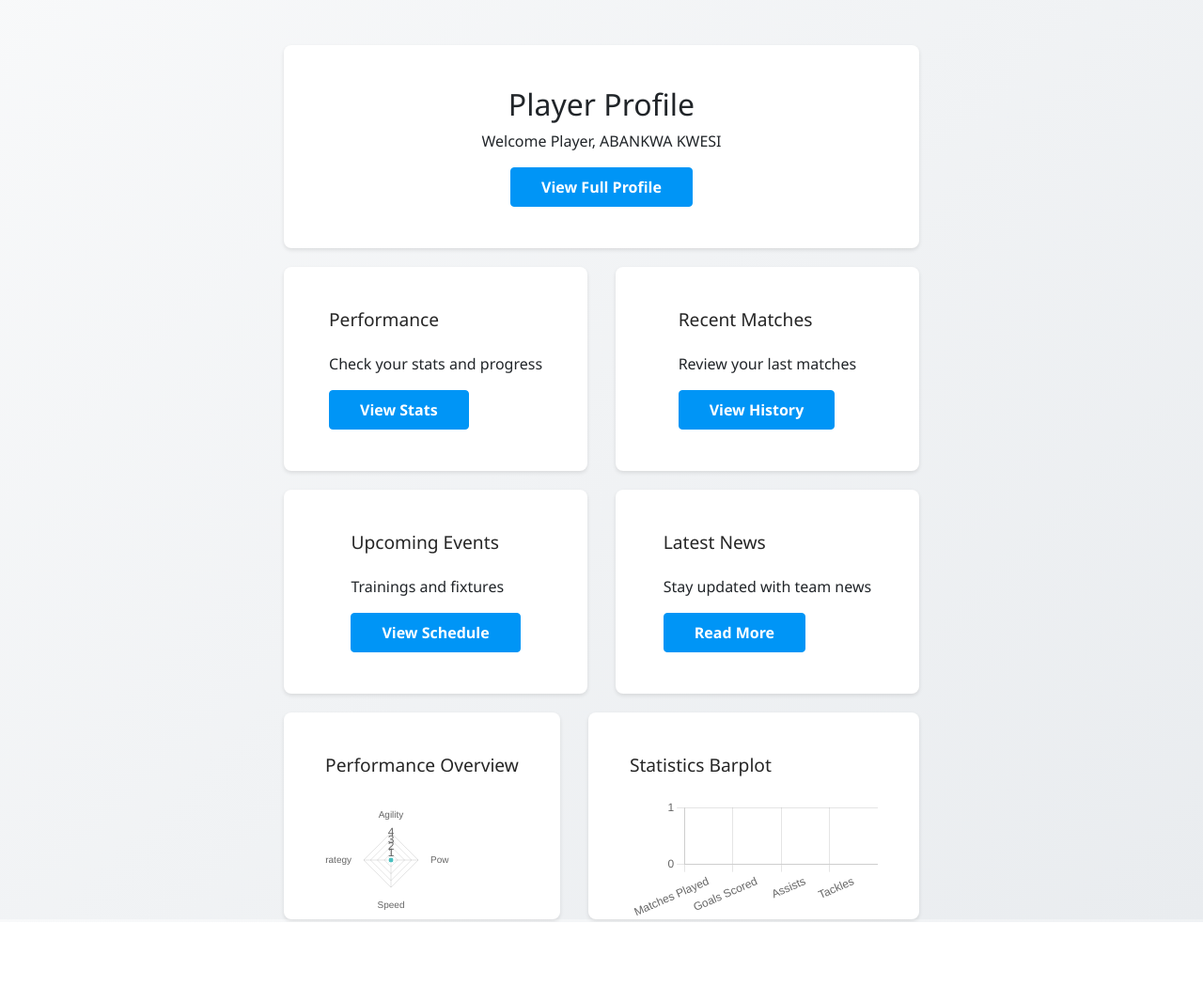
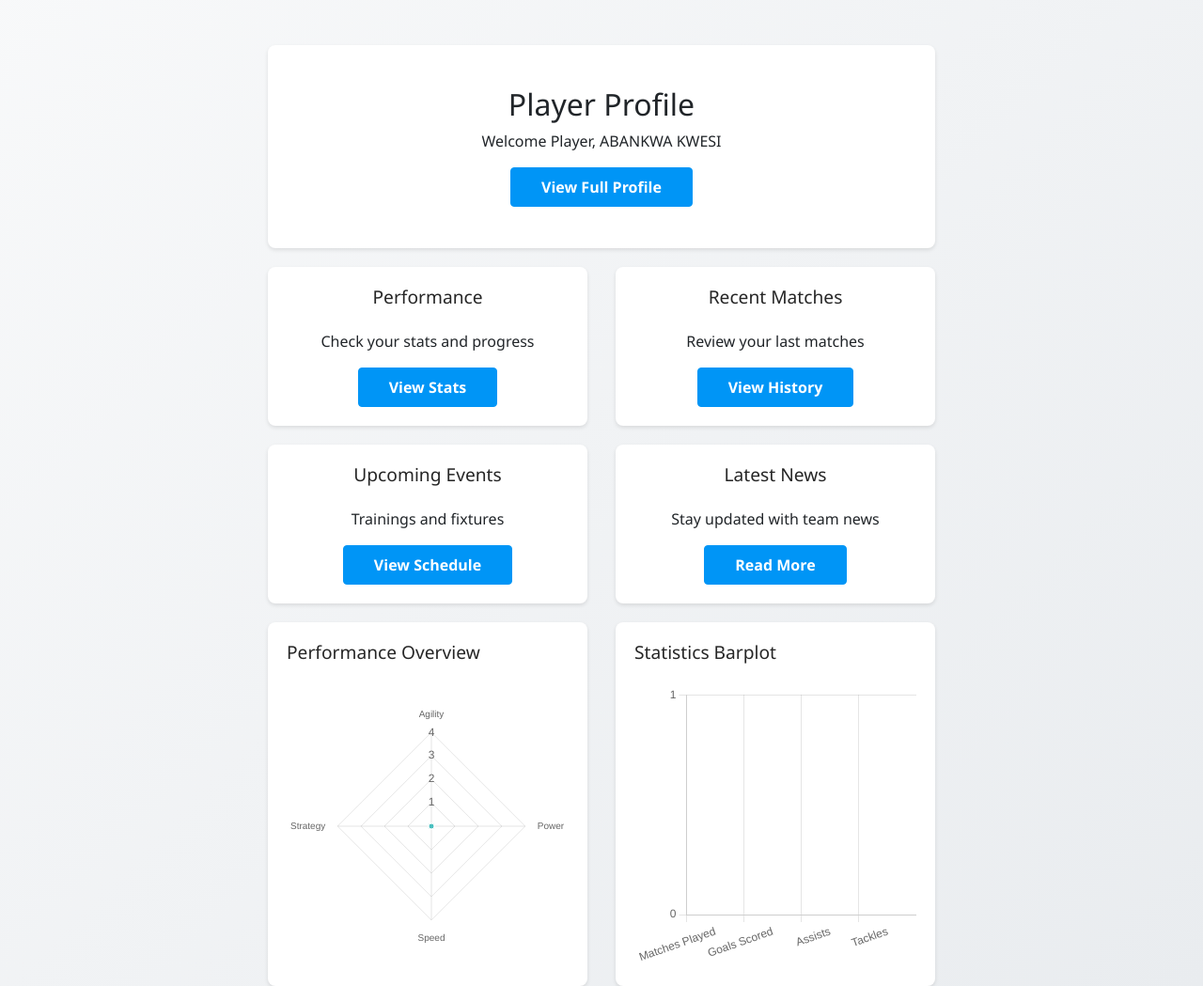
Before and after one commit to AmarantosPagiavlas03/Self-Project, a Django app: page /scout_app/player_dashboard/2/ in a window 1280 px wide. Shown: the part 56-1105 px from the top of the page at 94% size. Before the commit the page ends 1037 px from the top, so only its background shows below. Run offline with Django 5.2, Linux system fonts and the light colour scheme; a user stored in the database is signed in; data comes from the database, SQL or seed files in the repository; some libraries are stand-ins or nearby versions.

Commit message:
Centering elements

```diff
--- a/django_scout/scout_project/scout_app/static/styles.css
+++ b/django_scout/scout_project/scout_app/static/styles.css
@@ -556,7 +556,6 @@ body {
     width: 100%; /* Equivalent to col-md-8 */
     padding-right: 15px;
     padding-left: 15px;
-    max-height: 230px;
 }
 
 .card_container__row {
@@ -578,7 +577,10 @@ body {
     border-radius: 8px;
     box-shadow: 0 2px 4px rgba(0, 0, 0, 0.1);
     background-color: #ffffff;
-    max-height: 220px;
+}
+
+.card_dashboard__only{
+    display: contents;
 }
 
 .card_dashboard__title {
@@ -619,6 +621,8 @@ body {
     background-color: var(--secondary-color);
 }
 
-.chartContainer {
+.card_dashboard__chart_container {
     width: 100%;
+    max-width: 500px; /* Adjust as needed */
+    margin: 0 auto;
 }
--- a/django_scout/scout_project/scout_app/templates/player_dashboard.html
+++ b/django_scout/scout_project/scout_app/templates/player_dashboard.html
@@ -32,7 +32,7 @@
                     <!-- Performance Card -->
                     <div class="card_container__column">
                         <div class="card_dashboard">
-                            <div class="card-body p-4">
+                            <div class="card_dashboard__only">
                                 <h5 class="card-title">Performance</h5>
                                 <p>Check your stats and progress</p>
                                 <a href="{% url 'statistics' %}" class="btn btn-primary">View Stats</a>
@@ -43,7 +43,7 @@
                     <!-- Match History Card -->
                     <div class="card_container__column">
                         <div class="card_dashboard">
-                            <div class="card-body p-4">
+                            <div class="card_dashboard__only">
                                 <h5 class="card-title">Recent Matches</h5>
                                 <p>Review your last matches</p>
                                 <a href="#" class="btn btn-primary">View History</a>
@@ -57,7 +57,7 @@
                     <!-- Training Card -->
                     <div class="card_container__column">
                         <div class="card_dashboard">
-                            <div class="card-body p-4">
+                            <div class="card_dashboard__only">
                                 <h5 class="card-title">Upcoming Events</h5>
                                 <p>Trainings and fixtures</p>
                                 <a href="#" class="btn btn-primary">View Schedule</a>
@@ -68,7 +68,7 @@
                     <!-- News Card -->
                     <div class="card_container__column">
                         <div class="card_dashboard">
-                            <div class="card-body p-4">
+                            <div class="card_dashboard__only">
                                 <h5 class="card-title">Latest News</h5>
                                 <p>Stay updated with team news</p>
                                 <a href="#" class="btn btn-primary">Read More</a>
@@ -81,17 +81,17 @@
                 <div class="card_container__row">
                     <div class="card_container__column">
                         <div class="card_dashboard">
-                            <div class="card-body p-4 chartContainer">
+                            <div class="card_dashboard__chart_container">
                                 <h5 class="card-title">Performance Overview</h5>
-                                <canvas id="performanceChart"></canvas>
+                                <canvas id="performanceChart" width="300" height="300"></canvas>
                             </div>
                         </div>
                     </div>
                     <div class="card_container__column">
                         <div class="card_dashboard">
-                            <div class="card-body p-4 chartContainer">
+                            <div class="card_dashboard__chart_container">
                                 <h5 class="card-title">Statistics Barplot</h5>
-                                <canvas id="performanceBarPlot"></canvas>
+                                <canvas id="performanceBarPlot" width="300" height="300"></canvas>
                             </div>
                         </div>
                     </div>
@@ -102,16 +102,14 @@
     <script src="https://code.jquery.com/jquery-3.5.1.min.js"></script>
     <script src="https://cdn.jsdelivr.net/npm/chart.js"></script>
     <script>
-        // Parse the JSON data passed from the view.
+        document.addEventListener('DOMContentLoaded', function() {
+            // Radar Chart - Performance Overview
             const labels = JSON.parse('{{ performance_data.labels|escapejs }}');
             const data = JSON.parse('{{ performance_data.data|escapejs }}');
 
-        // Check if there's any data.
             if (data.length === 0) {
-            // If no data, replace the chart container's contents.
                 document.querySelector('.chartContainer').innerHTML = '<h5 class="card-title">Performance Overview</h5><p>No data available</p>';
             } else {
-            // Get the canvas context and create a radar chart.
                 const ctx = document.getElementById('performanceChart').getContext('2d');
                 new Chart(ctx, {
                     type: 'radar',
@@ -121,7 +119,7 @@
                             label: 'Performance Metrics',
                             data: data,
                             borderColor: 'rgb(75, 192, 192)',
-                        backgroundColor: 'rgba(75, 192, 192, 0.2)',  // semi-transparent fill
+                            backgroundColor: 'rgba(75, 192, 192, 0.2)',
                             pointBackgroundColor: 'rgb(75, 192, 192)',
                             pointBorderColor: '#fff',
                             pointHoverBackgroundColor: '#fff',
@@ -131,42 +129,43 @@
                     options: {
                         plugins: {
                             legend: {
-                            display: false // **Disable the legend**
+                                display: false
                             }
                         },
                         scales: {
-                        r: {  // Use 'r' for radial axis in Chart.js v3+
+                            r: {
                                 min: 0,
-                            max: 4,  // Force correct scaling
+                                max: 4,
                                 ticks: {
-                                stepSize: 1,  // Ensures evenly spaced grid lines
-                                backdropColor: "transparent",  // Keeps labels visible
+                                    stepSize: 1,
+                                    backdropColor: "transparent"
                                 }
                             }
                         }
                     }
                 });
             }
+        });
     </script>
+
     <script>
-        // Parse the JSON data passed from the view.
+        document.addEventListener('DOMContentLoaded', function() {
+            // Bar Chart - Performance Statistics
             const bar_plot_labels = JSON.parse('{{ bar_plot_data.labels|escapejs }}');
             const bar_plot_data = JSON.parse('{{ bar_plot_data.data|escapejs }}');
-        if (data.length === 0) {
-            // If no data, replace the chart container's contents.
+
+            if (bar_plot_data.length === 0) {
                 document.querySelector('.chartContainer').innerHTML = '<h5 class="card-title">Performance Overview</h5><p>No data available</p>';
             } else {
-        // Bar Plot - Performance Statistics
                 const barCtx = document.getElementById('performanceBarPlot').getContext('2d');
-
                 new Chart(barCtx, {
                     type: 'bar',
                     data: {
-                labels: bar_plot_labels, // Same labels from the radar chart
+                        labels: bar_plot_labels,
                         datasets: [{
                             label: 'Performance Stats',
                             data: bar_plot_data,
-                    backgroundColor: 'rgba(54, 162, 235, 0.5)', // Light blue with transparency
+                            backgroundColor: 'rgba(54, 162, 235, 0.5)',
                             borderColor: 'rgb(54, 162, 235)',
                             borderWidth: 1
                         }]
@@ -175,7 +174,7 @@
                         responsive: true,
                         plugins: {
                             legend: {
-                            display: false // **Disable the legend**
+                                display: false
                             }
                         },
                         scales: {
@@ -190,6 +189,7 @@
                     }
                 });
             }
+        });
     </script>
 </body>
 </html>
```
Lines whose indentation alone changed are shown as unchanged.
